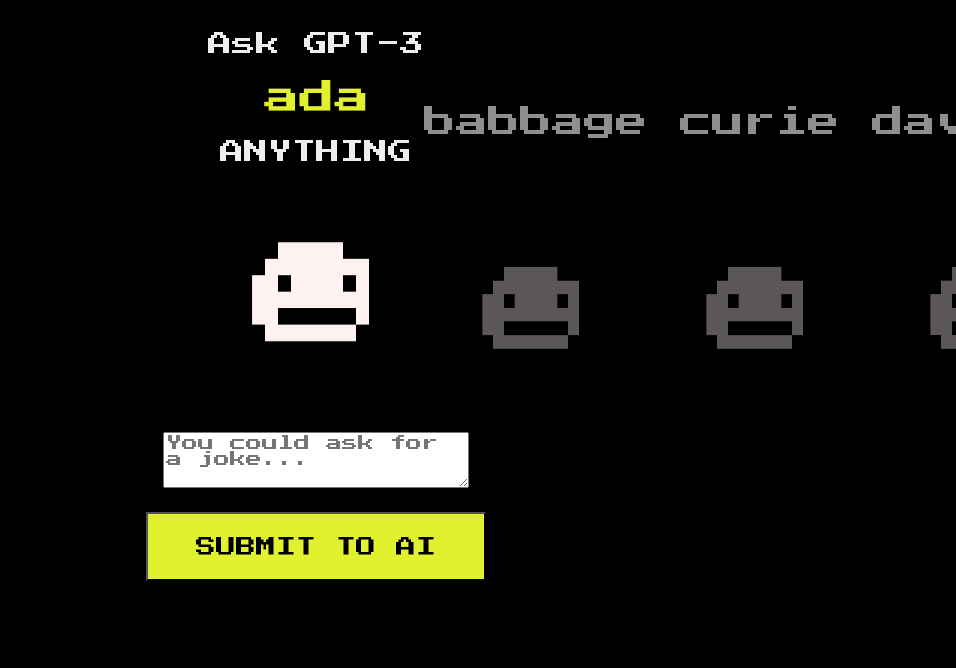
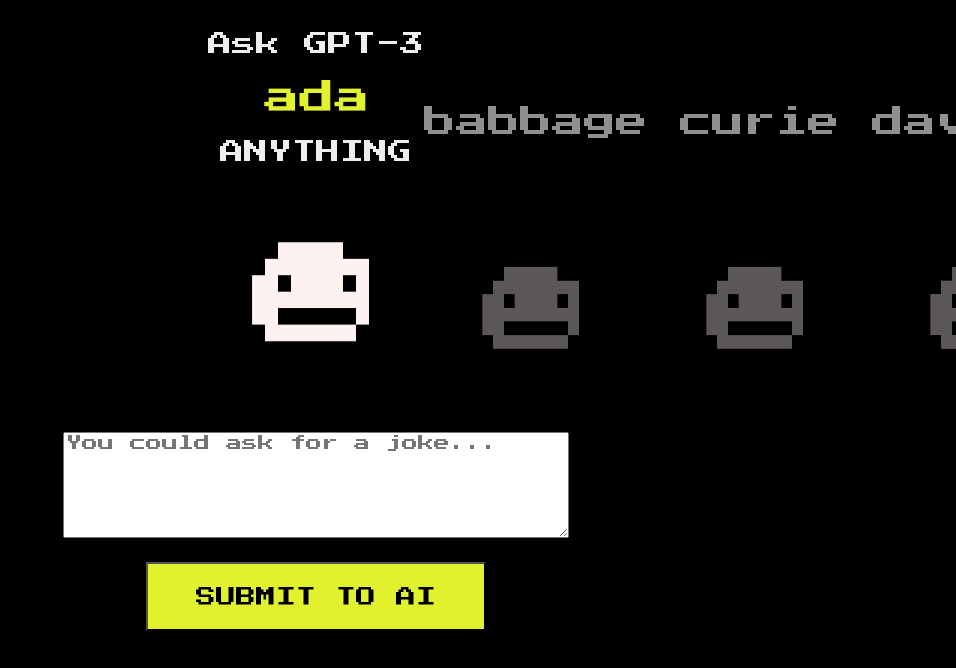
Before and after one commit to jimmybarron/geepeeteethree-says, a React (Create React App) app: page / in a window 1280 px wide. Shown: the top 668 px of the page, without its empty margins (324-1280 px from the left). Built offline with nearby package versions, Linux system fonts and the light colour scheme.

Commit message:
Fixed desktop scroll

```diff
--- a/src/Button.css
+++ b/src/Button.css
@@ -1,5 +1,6 @@
 button {
   height: 69px;
+  color: #000000;
   border-radius: 0px;
   background: #e1f12e;
   padding: 8px 48px;
--- a/src/SubmitForm.css
+++ b/src/SubmitForm.css
@@ -12,21 +12,29 @@ label[for="aiPrompt"] {
 }
 
 #aiPrompt {
-  width: 300px;
-  height: 50px;
+  width: 85vw;
+  height: 30vh;
+  max-width: 500px;
+  max-height: 100px;
   font-size: 16px;
+}
+
+.aiEngineScroller {
+  width: auto;
+  height: 360px;
+  overflow-y: hidden;
+  -ms-overflow-style: none;
+  scrollbar-width: none;
+}
+/* Hide scrollbar for Chrome, Safari and Opera */
+.aiEngineScroller::-webkit-scrollbar {
+  display: none;
 }
 
 .aiEngineSwiperContain {
   position: relative;
   width: 100vw;
-  -ms-overflow-style: none;
-  scrollbar-width: none;
-}
-
-/* Hide scrollbar for Chrome, Safari and Opera */
-.aiEngineSwiperContain::-webkit-scrollbar {
-  display: none;
+  height: 360px;
 }
 
 .aiEngineSwiper {
--- a/src/SubmitForm.js
+++ b/src/SubmitForm.js
@@ -27,7 +27,7 @@ const SubmitForm = ({
           event.preventDefault();
         }}
       >
-        <div style={{ overflowX: "hidden", width: "auto", height: "360px" }}>
+        <div className="aiEngineScroller">
           <div className="aiEngineSwiperContain">
             <fieldset
               form="submitToAi"
```
